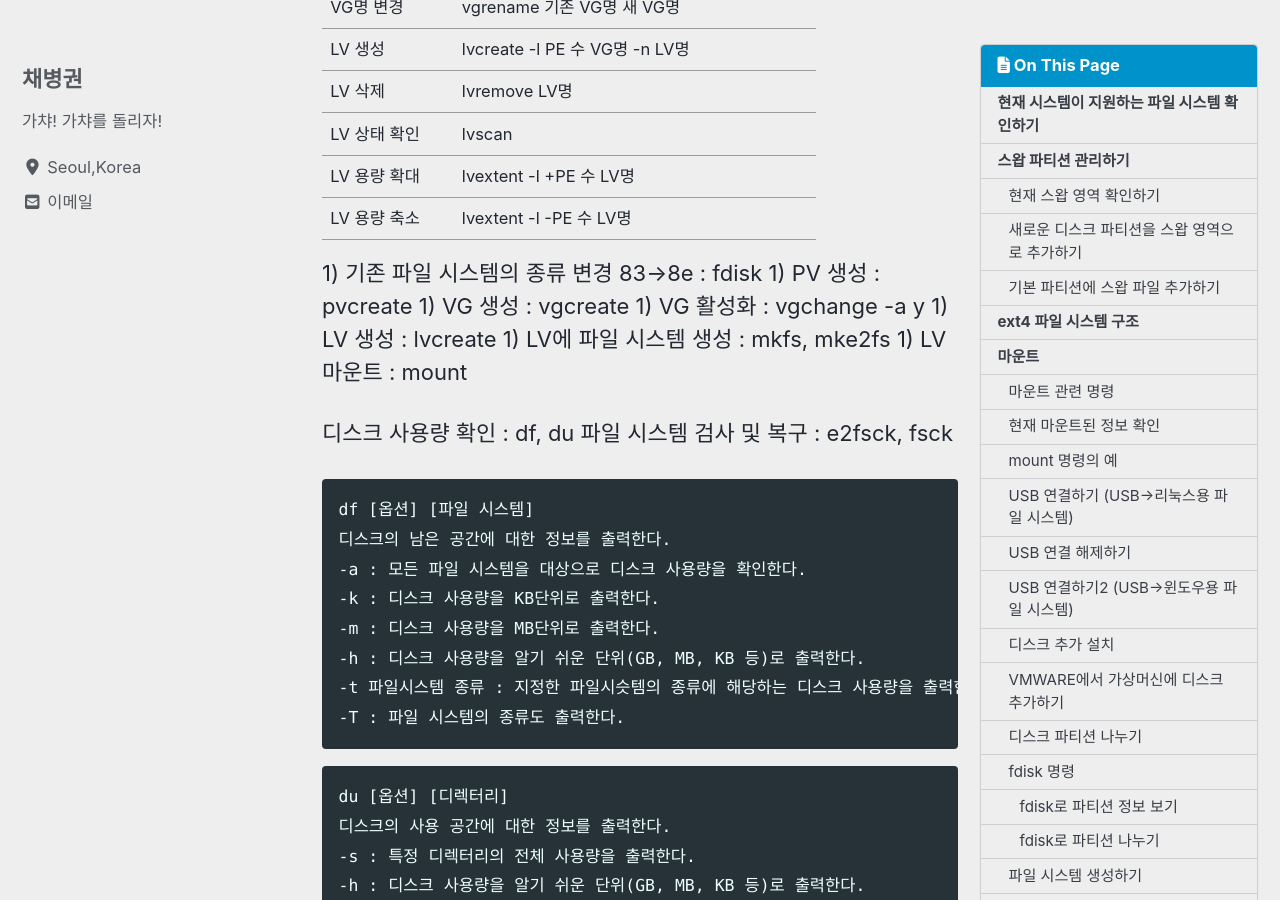
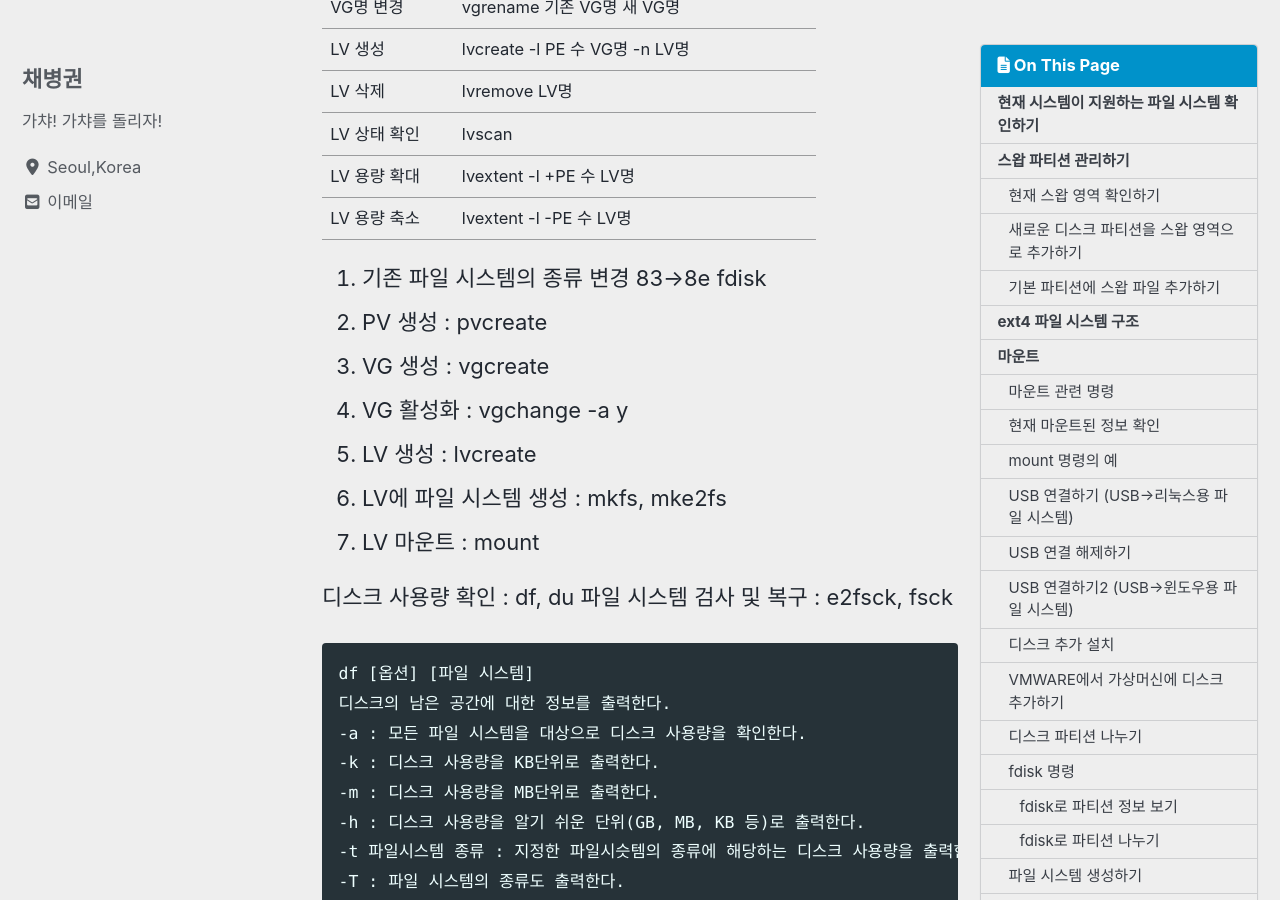
Before and after one commit to ByeongGwonChae/mynotebook, a Jekyll site: the page built from _posts/리눅스/2020-02-26-리눅스-mount.md, in a window 1280 px wide and 900 px high, scrolled down 26378 px. Built offline with Jekyll 4.4.1, drawn with Linux system fonts in a browser that asks for light colours; cached includes are drawn as plain includes; nearby versions of some CDN libraries; part of the change alters nothing that is shown.

Commit message:
Update 2020-02-26-리눅스-mount.md

```diff
--- a/_posts/리눅스/2020-02-26-리눅스-mount.md
+++ b/_posts/리눅스/2020-02-26-리눅스-mount.md
@@ -424,13 +424,13 @@ LVM(logical volume manager) : 파티션을 효율적으로 사용할 수 있도
 |LV 용량 확대|lvextent -l +PE 수 LV명|
 |LV 용량 축소|lvextent -l -PE 수 LV명|
 
-1) 기존 파일 시스템의 종류 변경 83→8e : fdisk
-1) PV 생성 : pvcreate
-1) VG 생성 : vgcreate
-1) VG 활성화 : vgchange -a y
-1) LV 생성 : lvcreate
-1) LV에 파일 시스템 생성 : mkfs, mke2fs
-1) LV 마운트 : mount
+1. 기존 파일 시스템의 종류 변경 83→8e&#9;&#9;&#9;fdisk
+1. PV 생성 : pvcreate
+1. VG 생성 : vgcreate
+1. VG 활성화 : vgchange -a y
+1. LV 생성 : lvcreate
+1. LV에 파일 시스템 생성 : mkfs, mke2fs
+1. LV 마운트 : mount
 
 
 
```
